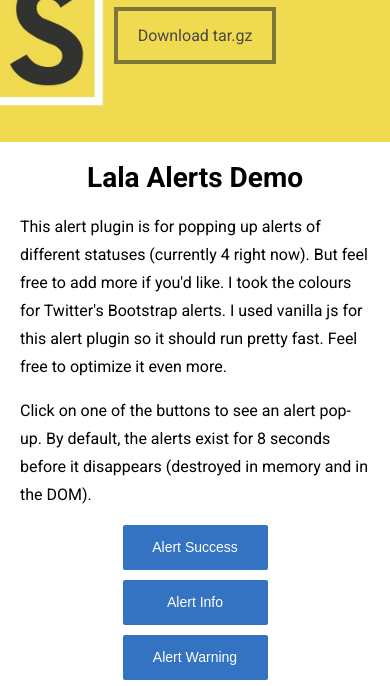
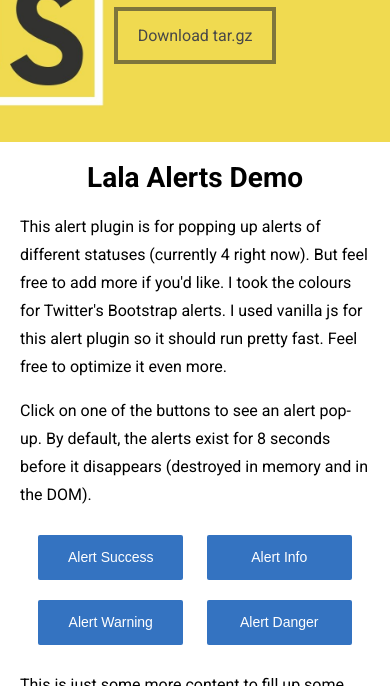
Before and after one commit to lalaman/lala-alerts-js, a plain HTML site: page index.html in a window 390 px wide. Shown: the part 158-844 px from the top of the page. Drawn offline with Linux system fonts and the light colour scheme.

Commit message:
Updated demo site for better mobile viewing.

```diff
--- a/css/lala-alert.css
+++ b/css/lala-alert.css
@@ -48,6 +48,7 @@ header {
     padding: 15px 20px;
     font-size: 16px;
     color: #484848;
+    outline: none;
     transition: all 0.25s ease-in-out;
     -moz-transition: all 0.25s ease-in-out; /* Firefox 4 */
     -webkit-transition: all 0.25s ease-in-out; /* Safari and Chrome */
@@ -82,10 +83,10 @@ header {
 }
 
 .alert-button {
-    display: block;
+    display: inline-block;
     background-color: #3473c1;
     border-radius: 2px;
-    margin: 0 auto 10px;
+    margin: 10px;
     font-size: 14px;
     font-weight: 300;
     color: #ffffff;
--- a/index.html
+++ b/index.html
@@ -16,7 +16,7 @@
 
 </head>
 <body>
-
+    <div style="overflow: hidden">
         <!-- Header -->
         <header>
             <div class="header-container">
@@ -32,7 +32,7 @@
         </header>
 
         <!-- Content -->
-    <div class="content-container">
+        <div class="content-container" style="overflow:auto">
             <h1>Lala Alerts Demo</h1>
             <p>
                 This alert plugin is for popping up alerts of different statuses (currently 4 right now). But feel free to add more if you'd like. I took the colours for Twitter's Bootstrap alerts. I used vanilla js for this alert plugin so it should run pretty fast. Feel free to optimize it even more.
@@ -50,7 +50,7 @@
                 Lorem Ipsum is simply dummy text of the printing and typesetting industry. Lorem Ipsum has been the industry's standard dummy text ever since the 1500s, when an unknown printer took a galley of type and scrambled it to make a type specimen book. It has survived not only five centuries, but also the leap into electronic typesetting, remaining essentially unchanged. It was popularised in the 1960s with the release of Letraset sheets containing Lorem Ipsum passages, and more recently with desktop publishing software like Aldus PageMaker including versions of Lorem Ipsum.
             </p>
         </div>
-
+    </div>
     <!-- Lala alert section -->
     <div id="lala-alert-container"><div id="lala-alert-wrapper"></div></div>
 </body>
```
Lines whose indentation alone changed are shown as unchanged.
